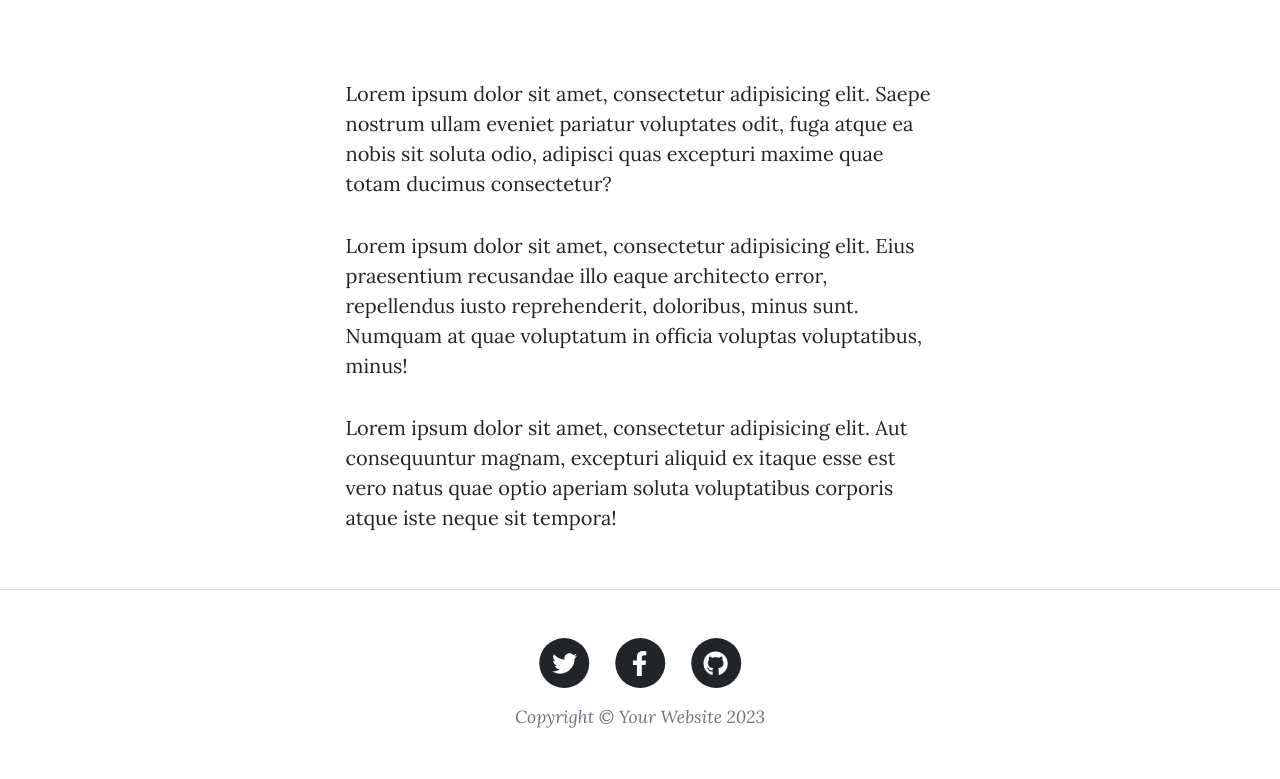
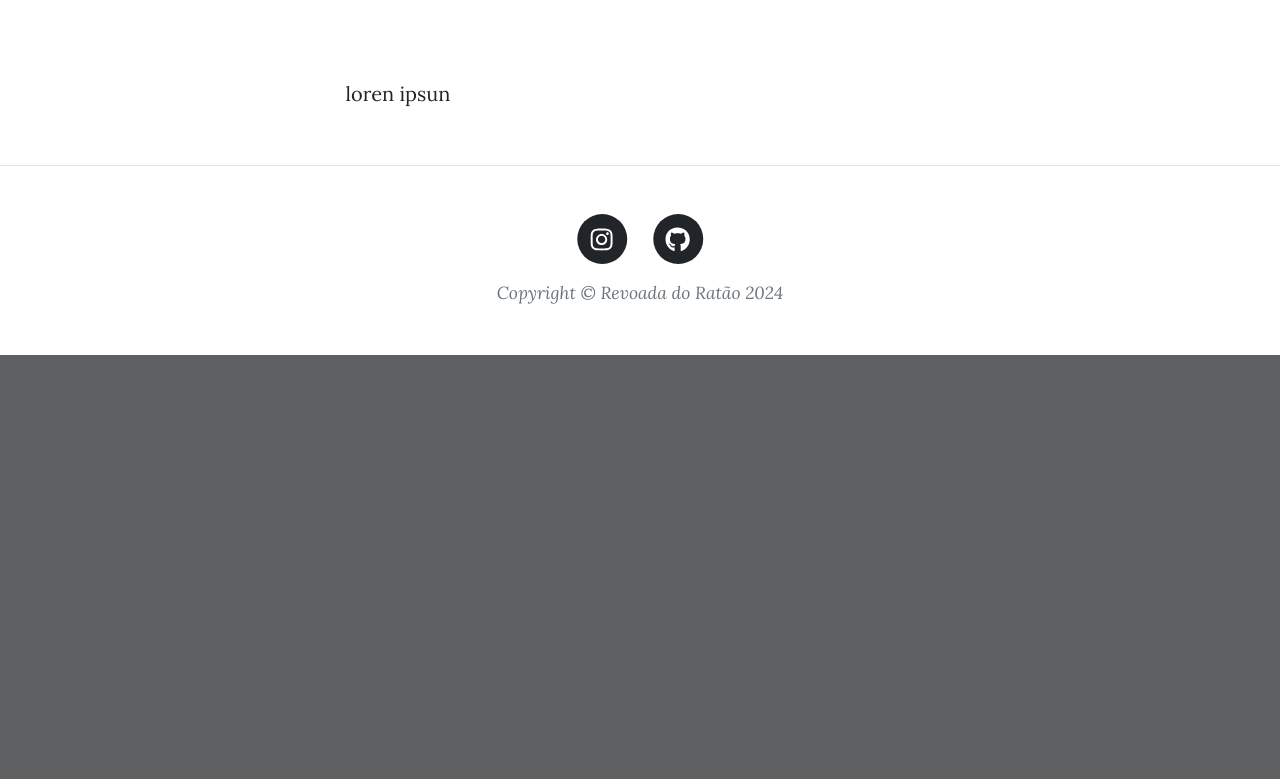
Before and after one commit to WescleyPlinio/Blog-2, a Django app: page /about/ in a window 1280 px wide. Shown: the part 533-1312 px from the top of the page. After the commit the page ends 888 px from the top, so only its background shows below. Run offline with Django 5.2, Linux system fonts and the light colour scheme; data comes from the database, SQL or seed files in the repository; both versions use the stored data as it was after the commit; some libraries are stand-ins or nearby versions.

Commit message:
Dinamizando as páginas

```diff
--- a/blog/models.py
+++ b/blog/models.py
@@ -14,6 +14,7 @@ class Post(models.Model):
 
 class Blog(models.Model):
     nome = models.CharField(max_length=100)
+    subnome = models.TextField(max_length=200, blank=True)
     descricao = models.TextField(max_length=2000)
     capa = models.ImageField(blank=True)
     logo = models.ImageField()
--- a/blog/templates/about.html
+++ b/blog/templates/about.html
@@ -4,13 +4,13 @@
 
 {% block header %}
 <!-- Page Header-->
-<header class="masthead" style="background-image: url('assets/img/about-bg.jpg')">
+<header class="masthead" style="background-image: url('{{blog.capa.url}}')">
     <div class="container position-relative px-4 px-lg-5">
         <div class="row gx-4 gx-lg-5 justify-content-center">
             <div class="col-md-10 col-lg-8 col-xl-7">
                 <div class="page-heading">
                     <h1>Sobre eu</h1>
-                    <span class="subheading">Wescley Plínio, o homem.</span>
+                    <span class="subheading">{{blog.subnome}}</span>
                 </div>
             </div>
         </div>
@@ -25,9 +25,7 @@
     <div class="container px-4 px-lg-5">
         <div class="row gx-4 gx-lg-5 justify-content-center">
             <div class="col-md-10 col-lg-8 col-xl-7">
-                <p>Lorem ipsum dolor sit amet, consectetur adipisicing elit. Saepe nostrum ullam eveniet pariatur voluptates odit, fuga atque ea nobis sit soluta odio, adipisci quas excepturi maxime quae totam ducimus consectetur?</p>
-                <p>Lorem ipsum dolor sit amet, consectetur adipisicing elit. Eius praesentium recusandae illo eaque architecto error, repellendus iusto reprehenderit, doloribus, minus sunt. Numquam at quae voluptatum in officia voluptas voluptatibus, minus!</p>
-                <p>Lorem ipsum dolor sit amet, consectetur adipisicing elit. Aut consequuntur magnam, excepturi aliquid ex itaque esse est vero natus quae optio aperiam soluta voluptatibus corporis atque iste neque sit tempora!</p>
+                <p>{{blog.descricao}}</p>
             </div>
         </div>
     </div>
--- a/blog/templates/base.html
+++ b/blog/templates/base.html
@@ -6,7 +6,9 @@
         <meta name="viewport" content="width=device-width, initial-scale=1, shrink-to-fit=no" />
         <meta name="description" content="" />
         <meta name="author" content="" />
-        <title>Clean Blog - Start Bootstrap Theme</title>
+        <title>
+            {% block tittle %} {{blog.nome}} {% endblock tittle %}
+        </title>
         <link rel="icon" type="image/x-icon" href="{% static 'assets/favicon.ico' %}" />
         <!-- Font Awesome icons (free version)-->
         <script src="https://use.fontawesome.com/releases/v6.3.0/js/all.js" crossorigin="anonymous"></script>
@@ -21,7 +23,7 @@
         <!-- Navigation-->
         <nav class="navbar navbar-expand-lg navbar-light" id="mainNav">
             <div class="container px-4 px-lg-5">
-                <a class="navbar-brand" href="{% url 'index' %}">Blog bacanudo</a>
+                <a class="navbar-brand" href="{% url 'index' %}">{{blog.nome}}</a>
                 <button class="navbar-toggler" type="button" data-bs-toggle="collapse" data-bs-target="#navbarResponsive" aria-controls="navbarResponsive" aria-expanded="false" aria-label="Toggle navigation">
                     Menu
                     <i class="fas fa-bars"></i>
@@ -38,13 +40,15 @@
 
         {% block header %}
         <!-- Page Header-->
-        <header class="masthead" style="background-image: url('{% static 'assets/img/home-bg.jpg' %}')">
+        <header class="masthead" style="background-image: url('{{blog.capa.url}}')">
             <div class="container position-relative px-4 px-lg-5">
                 <div class="row gx-4 gx-lg-5 justify-content-center">
                     <div class="col-md-10 col-lg-8 col-xl-7">
                         <div class="site-heading">
-                            <h1>Clean Blog</h1>
-                            <span class="subheading">A Blog Theme by Start Bootstrap</span>
+                            <h1>{{blog.nome}}</h1>
+                            {% if blog.subnome %}
+                            <span class="subheading">{{blog.subnome}}</span>
+                            {% endif %}
                         </div>
                     </div>
                 </div>
@@ -62,23 +66,15 @@
                     <div class="col-md-10 col-lg-8 col-xl-7">
                         <ul class="list-inline text-center">
                             <li class="list-inline-item">
-                                <a href="#!">
+                                <a href="{{blog.instagram}}">
                                     <span class="fa-stack fa-lg">
                                         <i class="fas fa-circle fa-stack-2x"></i>
-                                        <i class="fab fa-twitter fa-stack-1x fa-inverse"></i>
+                                        <i class="fab fa-instagram fa-stack-1x fa-inverse"></i>
                                     </span>
                                 </a>
                             </li>
                             <li class="list-inline-item">
-                                <a href="#!">
-                                    <span class="fa-stack fa-lg">
-                                        <i class="fas fa-circle fa-stack-2x"></i>
-                                        <i class="fab fa-facebook-f fa-stack-1x fa-inverse"></i>
-                                    </span>
-                                </a>
-                            </li>
-                            <li class="list-inline-item">
-                                <a href="#!">
+                                <a href="{{blog.github}}">
                                     <span class="fa-stack fa-lg">
                                         <i class="fas fa-circle fa-stack-2x"></i>
                                         <i class="fab fa-github fa-stack-1x fa-inverse"></i>
@@ -86,7 +82,7 @@
                                 </a>
                             </li>
                         </ul>
-                        <div class="small text-center text-muted fst-italic">Copyright &copy; Your Website 2023</div>
+                        <div class="small text-center text-muted fst-italic">Copyright &copy; {{blog.nome}} {% now 'Y' %} </div>
                     </div>
                 </div>
             </div>
--- a/blog/templates/contact.html
+++ b/blog/templates/contact.html
@@ -1,6 +1,5 @@
 {% extends "base.html" %}
 {% load static %}
-{% block tittle %} Contato {% endblock tittle %}
 
 {% block header %}
 
```
Also changed, not shown: blog/migrations/0007_blog_subnome.py (added), db.sqlite3.
